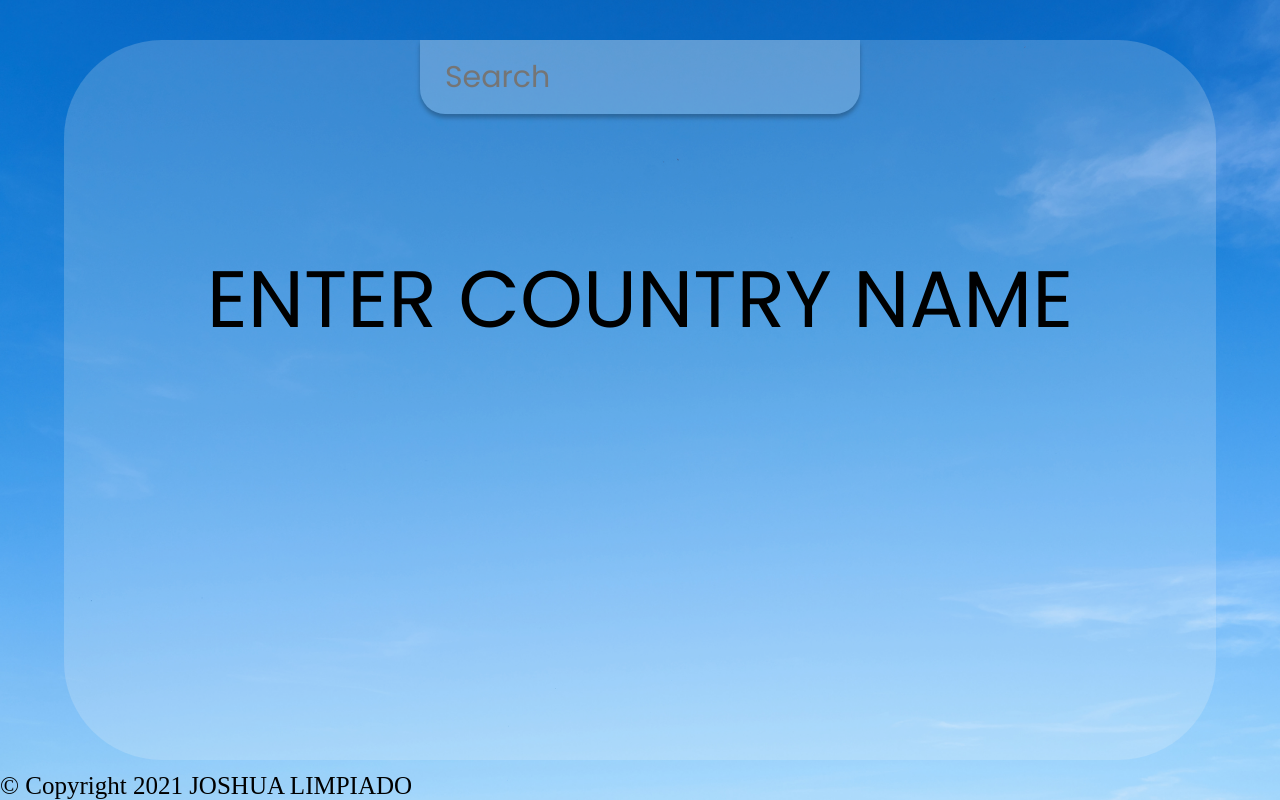
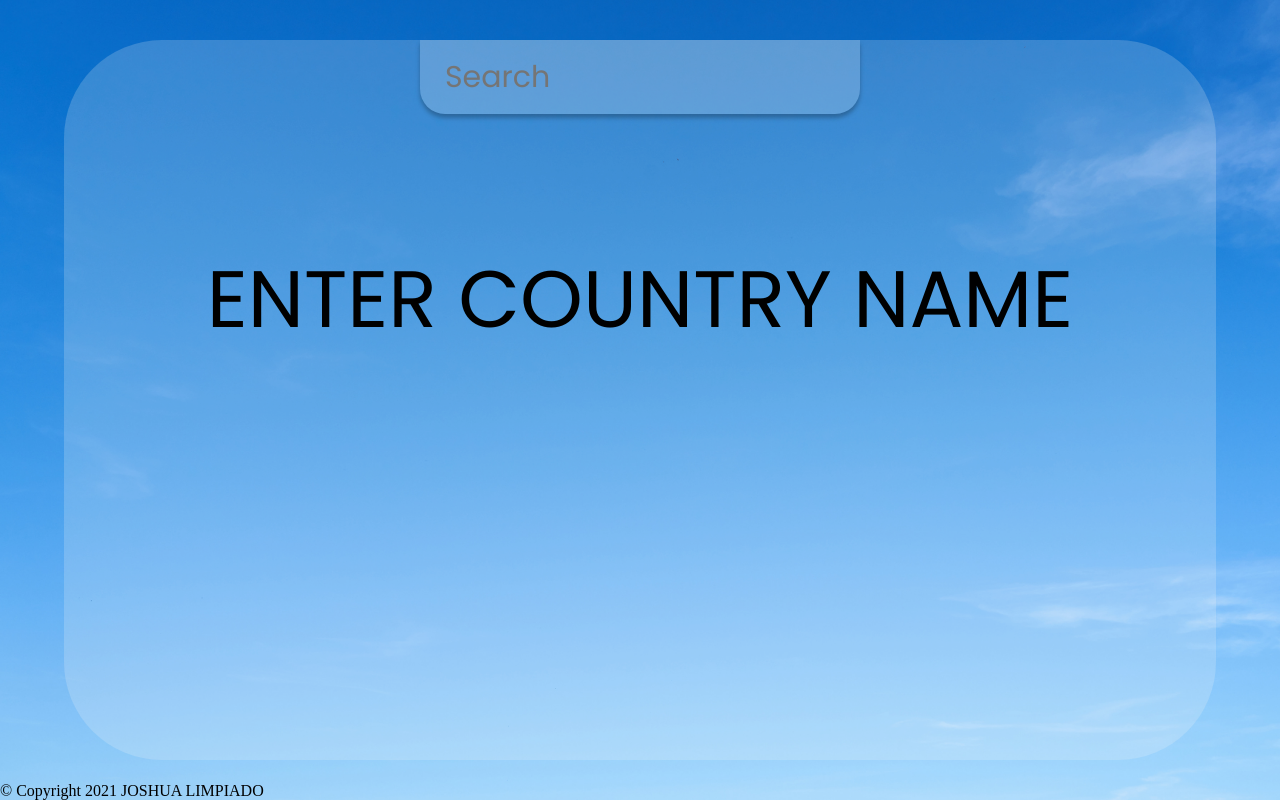
Before and after one commit to babyjoseph/Weather-react-project, a React (Create React App) app: page / in a window 1280 px wide. Built offline with nearby package versions, Linux system fonts and the light colour scheme.

Commit message:
Changed the font size of the footer

```diff
--- a/src/index.css
+++ b/src/index.css
@@ -17,7 +17,7 @@ body {
 
 body footer {
   /* position: absolute; */
-  font-size: 25px;
+  font-size: 1rem;
   position: absolute;
   left: 0;
   right: 0;
```
